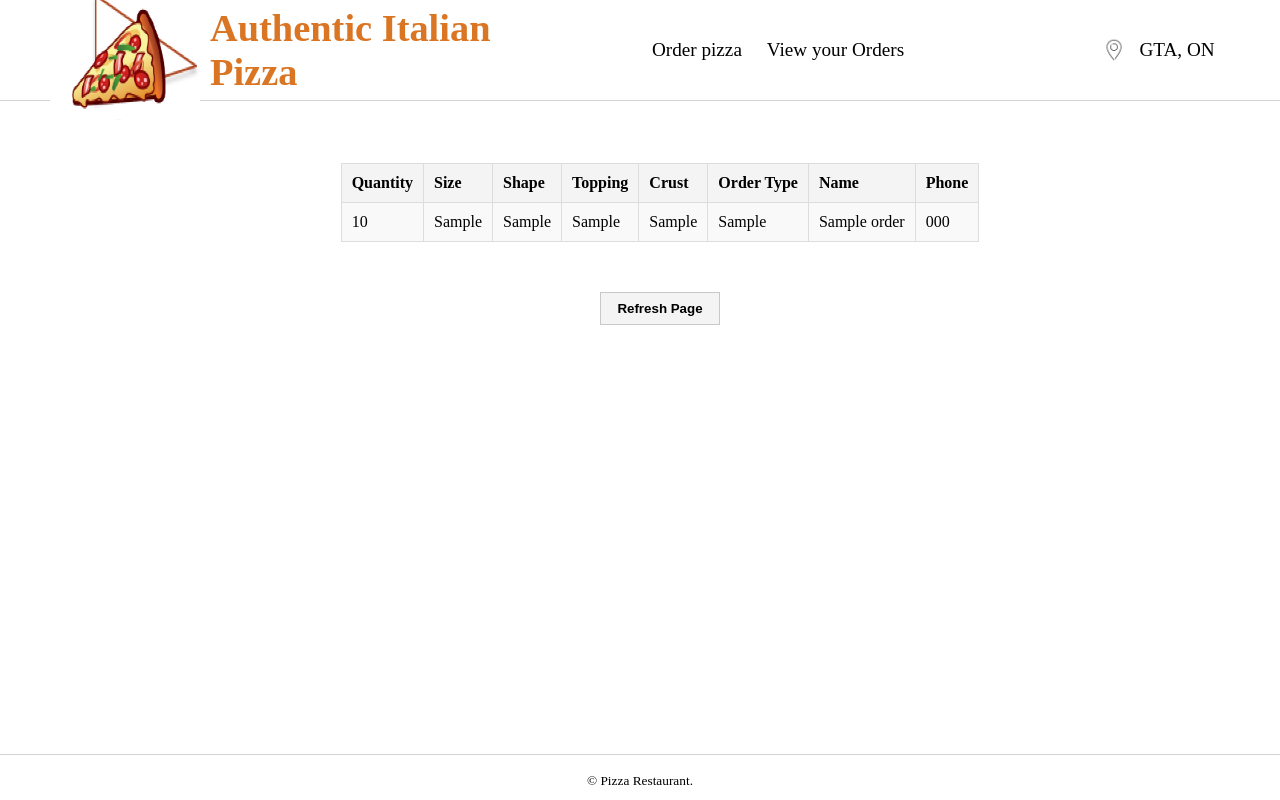
After one commit to JessCarvalho29/term2-PHP, a PHP site: page /view.php in a window 1280 px wide. The commit adds this page. Run offline with PHP 8.4, Linux system fonts and the light colour scheme; tables that the repository leaves empty or names only in its code hold one stand-in row (values such as "Sample post").

Commit message:
commit of the assignment 1 php finalized

```diff
--- /dev/null
+++ b/assignment1/database.php
@@ -0,0 +1,34 @@
+<?php
+
+class Database
+{
+  private $connection;
+  function __construct()
+  {
+    $this->connect_db();
+  }
+
+  public function connect_db()
+  {
+    $this->connection = mysqli_connect('localhost', 'root', '', 'pizza_delivery');
+  }
+
+  public function getData()
+  {
+    $query = 'SELECT * FROM orders;';
+    $result = $this->connection->query($query);
+    return $result;
+  }
+
+  public function execute($quantity, $size, $shape, $topping, $crust, $takeoutOrDelivery, $name, $phone)
+  {
+    try {
+      $sql = "INSERT INTO orders (quantity,size_pizza,shape,topping,crust,delivery_takeout,client_name,phone) VALUES ('$quantity','$size','$shape','$topping','$crust','$takeoutOrDelivery','$name','$phone');";
+      $result = $this->connection->query($sql);
+      return $result;
+    } catch (Exception $e) {
+      echo 'Message: ' . $e->getMessage();
+    }
+  }
+}
+$database = new Database();
--- /dev/null
+++ b/assignment1/style/styleView.css
@@ -0,0 +1,53 @@
+body{
+  margin: 20px;
+}
+main{
+  margin: 0;
+}
+.container{
+  margin-top: 50px;
+  display: flex;
+  flex-direction: row;
+  justify-content: center;
+  align-items: center;
+}
+
+table {
+  width: 100%;
+  border-collapse: collapse;
+}
+th, td {
+  padding: 10px;
+  border: 1px solid #ddd;
+  text-align: left;
+}
+th {
+  background-color: #f4f4f4;
+}
+tr:nth-child(even) {
+  background-color: #f9f9f9;
+}
+tr:hover {
+  background-color: #f1f1f1;
+}
+caption {
+  margin-bottom: 10px;
+  font-size: 1.5em;
+  font-weight: bold;
+}
+.button-div{
+  margin-top: 50px;
+  display: flex;
+  flex-direction: row;
+  justify-content: center;
+  align-items: center;
+}
+.refresh-button{
+  padding: 8px 16px;
+  background-color: #f4f4f4;
+  border: 1px solid #49464641;
+  font-weight: bold;
+}
+.refresh-button:hover{
+  background-color: #f1f1f1;
+}
--- /dev/null
+++ b/assignment1/style/stylehome.css
@@ -0,0 +1,122 @@
+body{
+    width: 100%;
+    padding-top: 93px;
+}
+header{
+    position: fixed;
+    top: 0;
+    right: 0;
+    left: 0;
+    height: 100px;
+    display: flex;
+    flex-direction: row;
+    align-items: center;
+    font-size: larger;
+    background-color: white;
+    color: rgb(218, 117, 35);
+    border-bottom: solid 1px lightgrey;
+}
+.left-side{
+    display: flex;
+    flex: 2;
+    width: 80%;
+    margin-left: 50px;
+    column-gap: 10px;
+}
+.logo{
+    width: 150px;
+}
+.middle-side{
+    flex: 2;
+    display: flex;
+    flex-direction: row;
+    justify-content: space-around;
+}
+nav, ul{
+    list-style: none;
+    flex-wrap: wrap;
+}
+nav, ul, li{
+    display: inline;
+    margin-right: 20px;
+}
+nav, ul, li, a{
+    color: black;
+    text-decoration: none;
+}
+.right-side{
+    display: flex;
+    flex-direction: row;
+    flex: 1;
+    justify-content: center;
+    align-items: center;
+    color: black;
+    column-gap: 10px;
+}
+.local{
+    width: 30px;
+}
+main{
+    margin-bottom: 20px;
+    margin-left: 7%;
+}
+#body-image{
+    height: 200px;
+    width: 300px;
+    float: left;
+}
+form{
+    display: flex;
+    /* margin: auto; */
+    border: 2px solid black;
+    border-radius: 10px;
+    height: 480px;
+    width: 550px;
+    padding: 25px;
+    font-size: 20px;
+    text-align: center;
+}
+.first-column{
+    width: 50%;
+
+}
+.second-column{
+    width: 50%;
+}
+.delivery-takeout-grid-css{
+    display: grid;
+    grid-template-columns: 130px 90px;
+    align-items: center;
+    text-align: right;
+    column-gap: 10px;
+    width: 300px;
+    padding-bottom: 5px;
+
+}
+.right{
+    grid-column: 1;
+}
+.left{
+    grid-column: 2;
+}
+.send-button{
+    margin-top: 20px;
+    padding: 10px 20px;
+    background-color: rgb(218, 117, 35);
+    color: white;
+    font-weight: bold;
+    border: 1px solid gray;
+    border-radius: 5px;
+}
+footer{
+    position: absolute;
+    display: block;
+    bottom: 0;
+    left: 0;
+    right: 0;
+    height: 45px;
+    border-top: solid 1px lightgrey;
+    background-color: white;
+    align-items: center;
+    text-align: center;
+}
--- /dev/null
+++ b/assignment1/view.php
@@ -0,0 +1,81 @@
+<!DOCTYPE html>
+<html lang="en">
+  <head>
+    <meta charset="UTF-8" />
+    <meta name="viewport" content="width=device-width, initial-scale=1.0" />
+    <link rel="stylesheet" href="style/stylehome.css" />
+    <link rel="stylesheet" href="style/styleView.css" />
+    <link rel="shortcut icon" href="images/favicon.webp" type="image/x-icon" />
+    <title>Pizza delivery</title>
+  </head>
+
+  <body>
+    <header>
+      <div class="left-side">
+        <img src="images/logo2.png" class="logo" />
+        <h1 class="name-site">Authentic Italian Pizza</h1>
+      </div>
+      <div class="middle-side">
+        <nav>
+          <ul>
+            <li><a href="index.php">Order pizza</a></li>
+            <li><a href="view.php">View your Orders</a></li>
+          </ul>
+        </nav>
+      </div>
+
+      <div class="right-side">
+        <img class="local" src="images/local.png" alt="Local image" />
+        <span class="location">GTA, ON</span>
+      </div>
+    </header>
+    <main>
+
+      <div class="container">
+        <div class="row">
+          <table class="table">
+            <?php
+
+            require_once('database.php');
+
+              $DBreturn = $database->getData();
+            ?>
+            <!-- add our table headings -->
+            <tr>
+              <th>Quantity</th>
+              <th>Size</th>
+              <th>Shape</th>
+              <th>Topping</th>
+              <th>Crust</th>
+              <th>Order Type</th>
+              <th>Name</th>
+              <th>Phone</th>
+            </tr>
+            <!-- now run our loop to display our query -->
+            <?php
+            while($result = mysqli_fetch_assoc($DBreturn)){
+              echo "<tr>";
+              echo "<td>".$result['quantity']."</td>";
+              echo "<td>".$result['size_pizza']."</td>";
+              echo "<td>".$result['shape']."</td>";
+              echo "<td>".$result['topping']."</td>";
+              echo "<td>".$result['crust']."</td>";
+              echo "<td>".$result['delivery_takeout']."</td>";
+              echo "<td>".$result['client_name']."</td>";
+              echo "<td>".$result['phone']."</td>";
+              echo "</tr>";
+              }
+            ?>
+          </table>
+        </div>
+      </div>
+      <div class="button-div">
+      <a href='view.php'><button class="refresh-button" >Refresh Page</button></a>
+      </div>
+
+    </main>
+    <footer>
+      <p><small>© Pizza Restaurant.</small></p>
+    </footer>
+  </body>
+</html>
```
Also changed, not shown: assignment1/code/get-info.js (added, +84 -0 lines), assignment1/index.php (+125 -7 lines), index copy.html (added, +220 -0 lines), assignment1/images/favicon.webp (added), assignment1/images/hamburger-menu.svg (added), assignment1/images/local.png (added), assignment1/images/logo.png (added), assignment1/images/logo2.png (added), assignment1/images/the-best-pizza.png (added), 6 other files.
